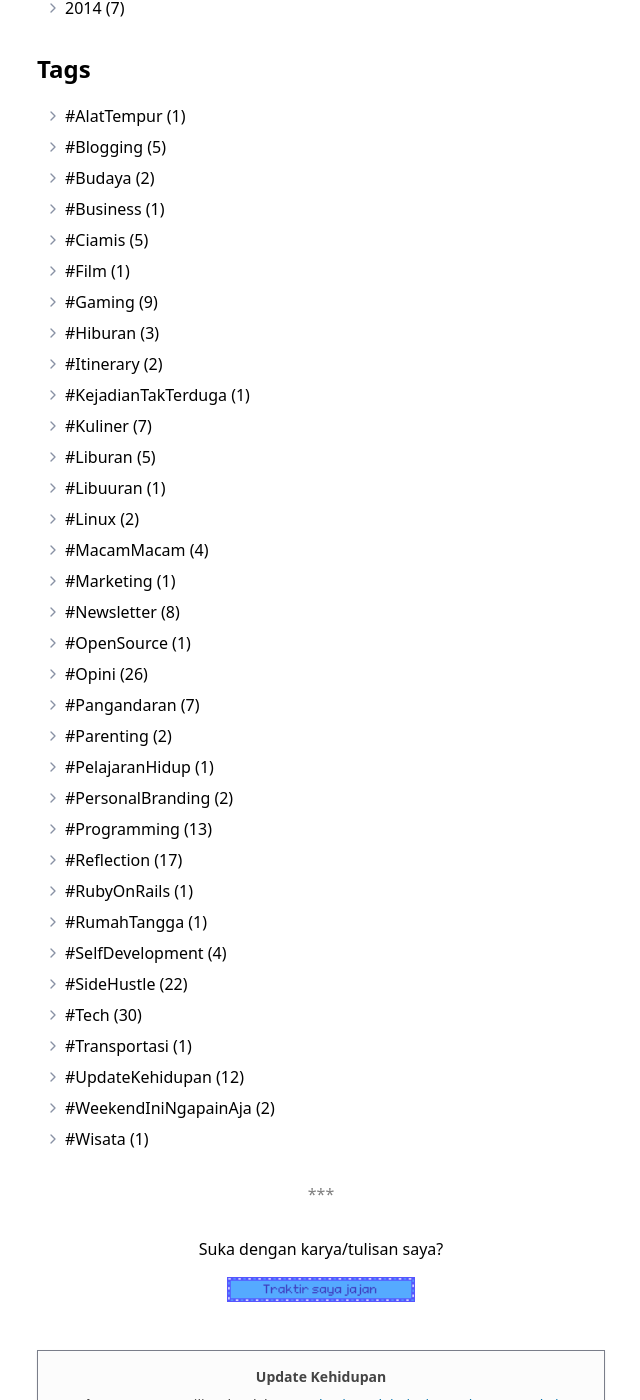
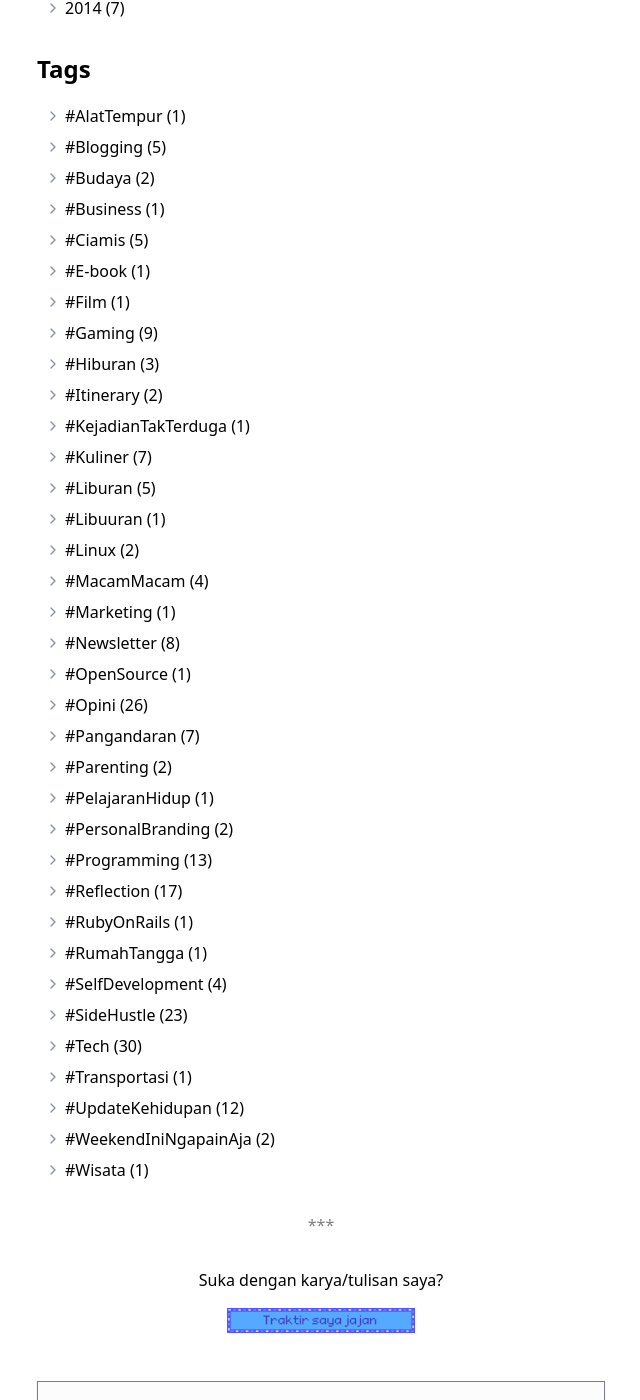
Before and after one commit to adiprnm/weblog, a Jekyll site: the page built from blog.html, in a window 1280 px wide and 1400 px high, scrolled down 779 px. Shown: the whole window, without its empty margins (319-959 px from the left). Built offline with Jekyll 4.4.1, drawn with Linux system fonts in a browser that asks for light colours.

Commit message:
Update tags

```diff
--- a/_posts/2026-02-06-jualan-e-book.md
+++ b/_posts/2026-02-06-jualan-e-book.md
@@ -1,6 +1,7 @@
 ---
 layout: default
 title: Jualan e-book
+tags: SideHustle E-book
 ---
 
 Jadi, saya baru aja launching e-book baru, yaitu [Rahasia Mulai Bisnis Pembuatan Website Tanpa Skill Desain](https://shop.adipurnm.com/product/rahasia-mulai-bisnis-pembuatan-website-tanpa-skill-desain/){: target="_blank" }.
```
